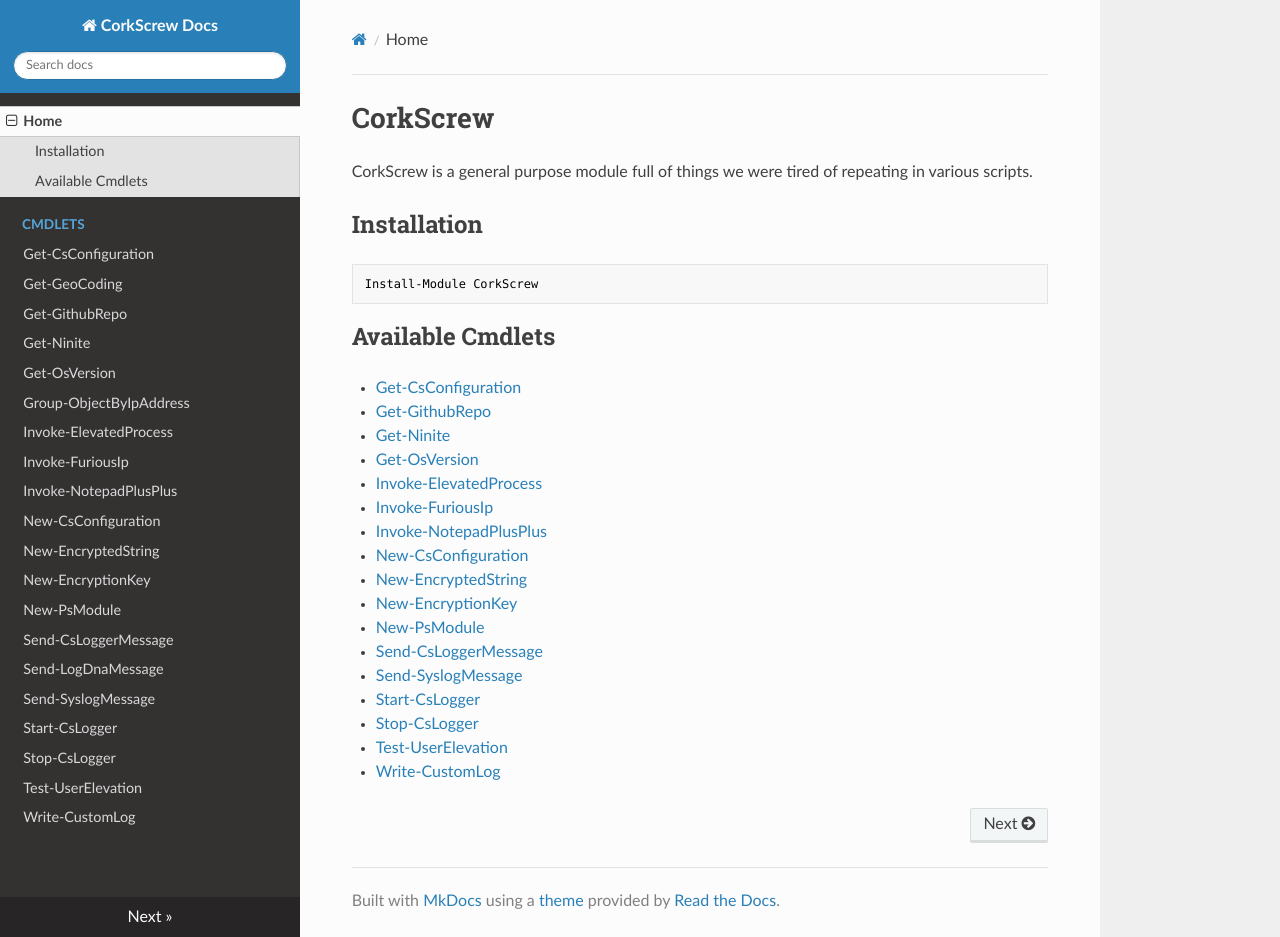
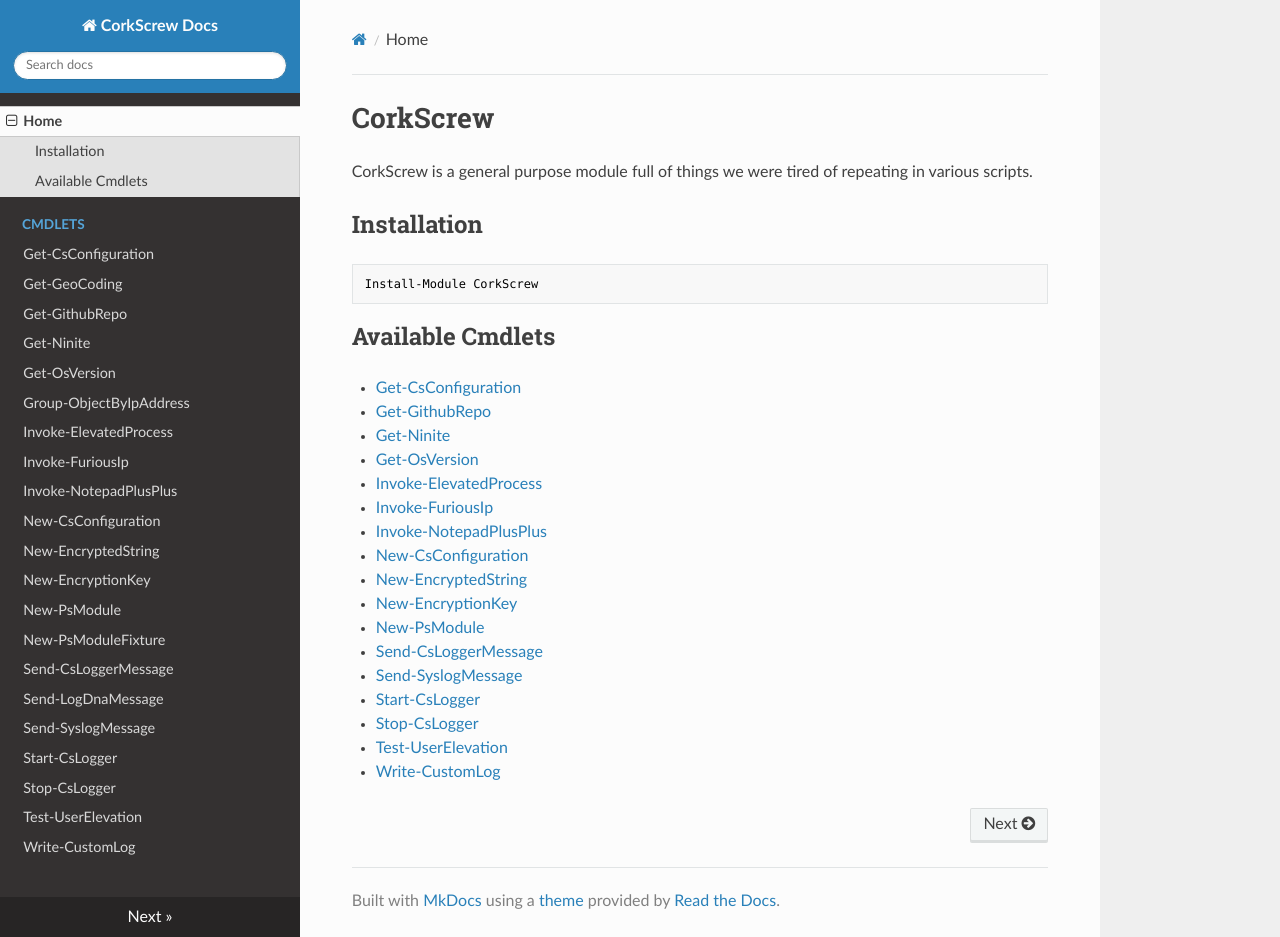
Before and after one commit to LockstepGroup/CorkScrew, an MkDocs documentation site: the page built from docs/index.md, in a window 1280 px wide and 937 px high. Built offline with MkDocs 1.6.1, drawn with Linux system fonts in a browser that asks for light colours; nearby versions of some CDN libraries; old or Windows-style settings are respelled for this version of MkDocs.

Commit message:
added New-PsModuleFixture !deploy

```diff
--- a/mkdocs.yml
+++ b/mkdocs.yml
@@ -16,6 +16,7 @@ pages:
     - New-EncryptedString: cmdlets/New-EncryptedString.md
     - New-EncryptionKey: cmdlets/New-EncryptionKey.md
     - New-PsModule: cmdlets/New-PsModule.md
+    - New-PsModuleFixture: cmdlets/New-PsModuleFixture.md
     - Send-CsLoggerMessage: cmdlets/Send-CsLoggerMessage.md
     - Send-LogDnaMessage: cmdlets/Send-LogDnaMessage.md
     - Send-SyslogMessage: cmdlets/Send-SyslogMessage.md
```
Also changed, not shown: 3 other files.
